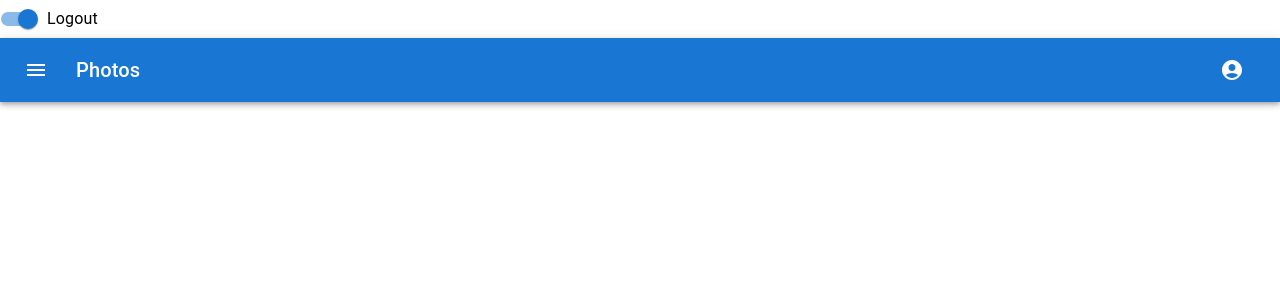
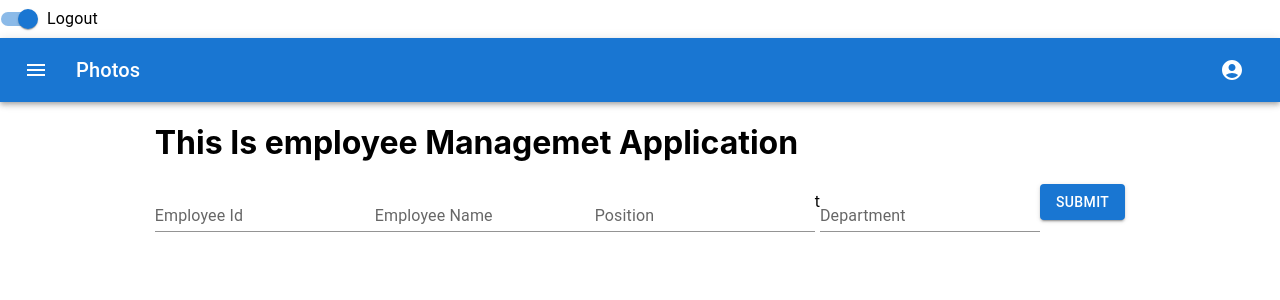
Before and after one commit to linconbhalla007/firstapp, a React (Create React App) app: page /employee in a window 1280 px wide. Before the commit this address had no page. Shown: the top 300 px of the page. Built offline with nearby package versions, Linux system fonts and the light colour scheme.

Commit message:
30-12-2023 Employee Application

```diff
--- a/src/App.js
+++ b/src/App.js
@@ -10,6 +10,7 @@ import MyAppBar from "./hader/MyAppBar";
 import { BrowserRouter as Router, Routes, Route } from "react-router-dom";
 import Home from "./components/Home";
 import MyAccount from "./components/MyAccount";
+import Employee from "./components/Employee";
 
 function App() {
   return (
@@ -35,6 +36,7 @@ function App() {
               element={<MyFunctionComponent></MyFunctionComponent>}
             ></Route>
             <Route path="/todo" element={<TODOList></TODOList>}></Route>
+            <Route path="/employee" element={<Employee></Employee>}></Route>
           </Routes>
         </div>
       </div>
--- /dev/null
+++ b/src/components/Employee.js
@@ -0,0 +1,48 @@
+import React, { useState } from "react";
+import { TextField, Button } from "@mui/material";
+
+export default function Employee() {
+  const [formData, setFormData] = useState({
+    id: "",
+    name: "",
+    position: "",
+    department: "",
+  });
+  return (
+    <div>
+      <h1> This Is employee Managemet Application</h1>
+      <form>
+        <TextField
+          id="outlined-basic"
+          name="id"
+          label="Employee Id "
+          variant="standard"
+          placeholder="Employee ID"
+        />
+        <TextField
+          id="outlined-basic"
+          name="id"
+          label="Employee Name "
+          variant="standard"
+          placeholder="Employee Name"
+        />
+        <TextField
+          id="outlined-basic"
+          name="id"
+          label="Position "
+          variant="standard"
+          placeholder="Employee Position "
+        />
+        t
+        <TextField
+          id="outlined-basic"
+          name="id"
+          label="Department"
+          variant="standard"
+          placeholder="Employee Department"
+        />
+        <Button variant="contained">Submit</Button>
+      </form>
+    </div>
+  );
+}
--- a/src/hader/MyAppBar.js
+++ b/src/hader/MyAppBar.js
@@ -103,7 +103,10 @@ export default function MyAppBar() {
                   {" "}
                   <Link to="/todo">To Do List Application</Link>
                 </MenuItem>
-                <MenuItem onClick={handleClose}></MenuItem>
+                <MenuItem onClick={handleClose}>
+                  {" "}
+                  <Link to="/employee">Employee Management Application</Link>
+                </MenuItem>
               </Menu>
             </div>
           )}
```
